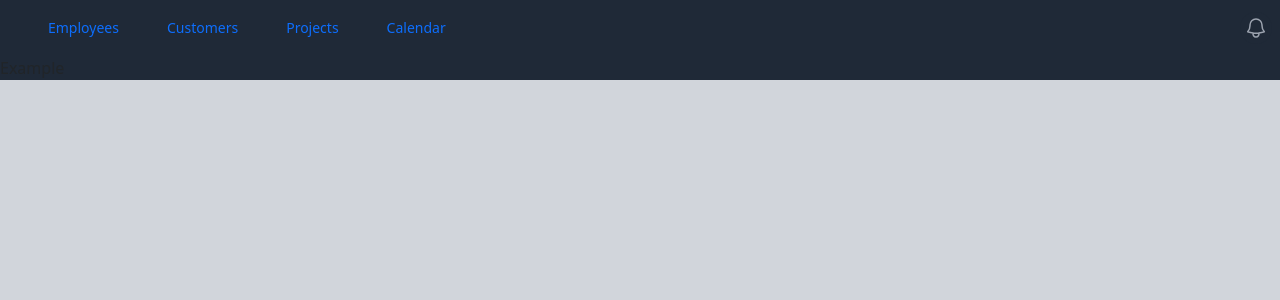
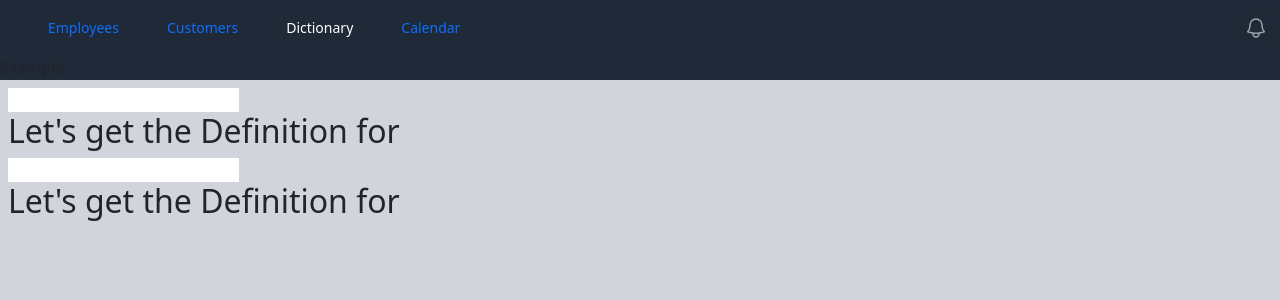
Before and after one commit to henok26/hellop, a React (Create React App) app: page /dictionary in a window 1280 px wide. Shown: the top 300 px of the page. Built offline with nearby package versions, Linux system fonts and the light colour scheme.

Commit message:
some modefication

```diff
--- a/src/App.js
+++ b/src/App.js
@@ -1,33 +1,23 @@
 import React from 'react';
-import {useState} from 'react'
-import Employee from './components/Employee'
-import './index.css'
-import {v4 as uuidv4} from 'uuid'
-import AddEmployee from './components/AddEmployee';
-import EditEmployee from './components/EditEmployee';
-import Header from './components/Header'
+import { BrowserRouter, Routes, Route } from 'react-router-dom';
+import Header from './components/Header';
 import Employees from './pages/Employees';
 import Customers from './pages/Customers';
-import { BrowserRouter,Routes,Route } from 'react-router-dom';
+import Dictionary from './pages/Dictionary'; // Import the missing component
+import './index.css';
 
-
- function App(){
+function App() {
   return (
-
     <BrowserRouter>
       <Header>
         <Routes>
-      <Route path='/employees' element={<Employees/>}/>
-      <Route path='/customers' element={<Customers/>}/>
+          <Route path='/employees' element={<Employees />} />
+          <Route path='/customers' element={<Customers />} />
+          <Route path='/dictionary' element={<Dictionary />} /> {/* Add this line */}
         </Routes>
       </Header>
     </BrowserRouter>
-
   );
-
-
-
-
 }
 
 export default App;
--- a/src/components/EditEmployee.js
+++ b/src/components/EditEmployee.js
@@ -22,7 +22,7 @@ function EditEmployee(props) {
         keyboard={false}
       >
         <Modal.Header closeButton>
-          <Modal.Title>Update Employee</Modal.Title>
+          <Modal.Title>Update Employees</Modal.Title>
         </Modal.Header>
         <Modal.Body>
         <form onSubmit={(e)=>{
@@ -34,7 +34,7 @@ console.log(props.id,name,role)
   <div className="md:flex md:items-center mb-6">
     <div className="md:w-1/3">
       <label className="block text-gray-500 font-bold md:text-right mb-1 md:mb-0 pr-4" for="name">
-        Full Name
+        Full Names
       </label>
     </div>
     <div className="md:w-2/3">
@@ -47,7 +47,7 @@ console.log(props.id,name,role)
   <div className="md:flex md:items-center mb-6">
     <div className="md:w-1/3">
       <label className="block text-gray-500 font-bold md:text-right mb-1 md:mb-0 pr-4" for="role">
-    Role
+    Roles
       </label>
     </div>
     <div className="md:w-2/3">
--- a/src/components/Header.js
+++ b/src/components/Header.js
@@ -6,7 +6,7 @@ import { NavLink } from 'react-router-dom'
 const navigation = [
   { name: 'Employees', href: '/Employees' },
   { name: 'Customers', href: '/Customers'},
-  { name: 'Projects', href: '/other' },
+  { name: 'Dictionary', href: '/Dictionary' },
   { name: 'Calendar', href: '/other2'},
 ]
 
--- /dev/null
+++ b/src/pages/Dictionary.js
@@ -0,0 +1,25 @@
+import {useState,useEffect} from 'react';
+export default function Dictionary(){
+const [word,setWord]=useState("");
+const[word2,setWord2]=useState('');
+useEffect(()=>{
+
+    console.log("state updated",word + '' + word2)
+}) ,[word];
+
+useEffect(()=>{
+
+    console.log("state updated",word + '' + word2)
+}) ,[word2];
+
+return (
+    <>
+    <input type="text" onChange={(e)=>{setWord(e.target.value)}}/>
+    <h2>Let's get the Definition for {word}</h2>
+
+    <input type="text" onChange={(e)=>{setWord2(e.target.value)}}/>
+    <h2>Let's get the Definition for {word2}</h2>
+    </>
+)
+
+}
```
Lines whose indentation alone changed are shown as unchanged.
